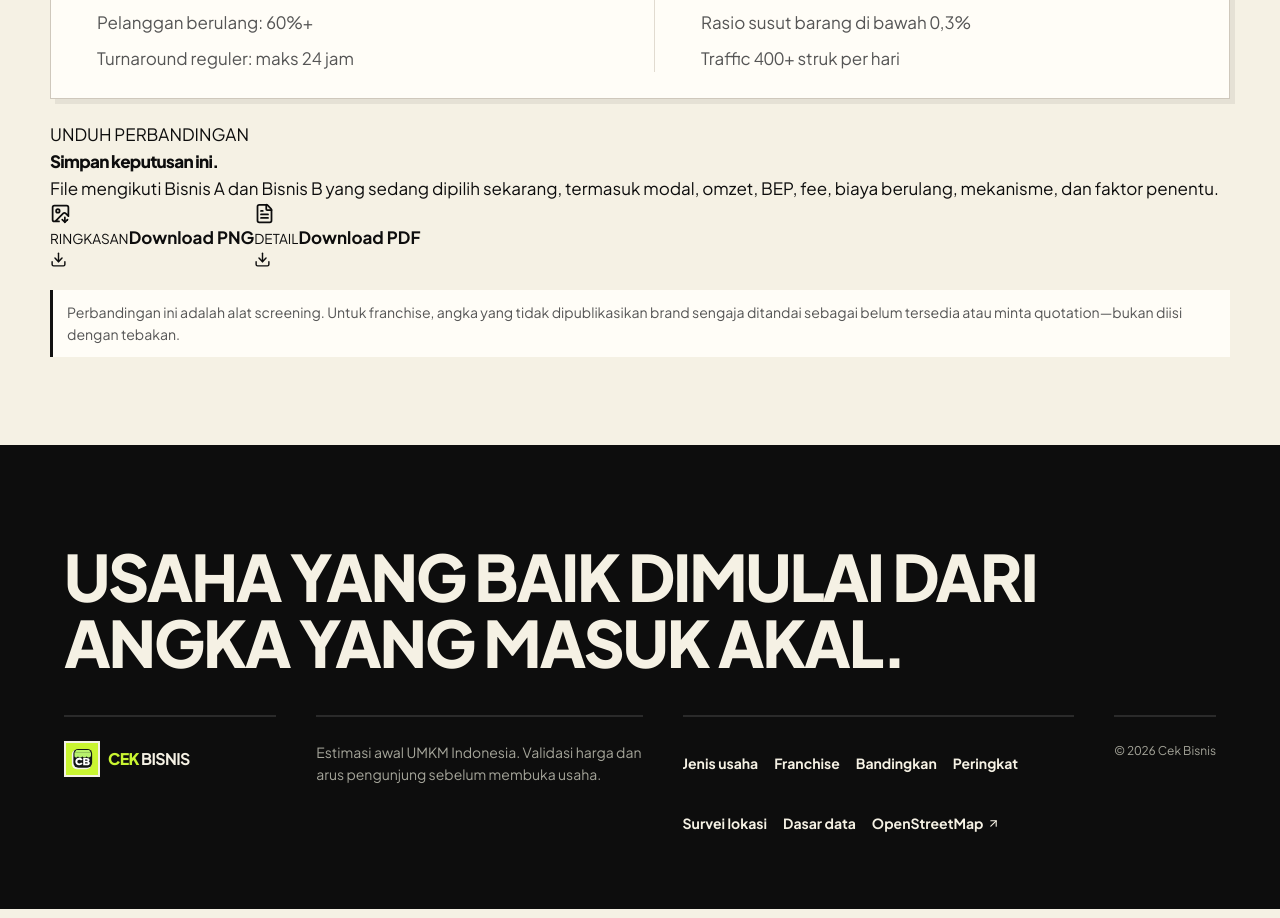
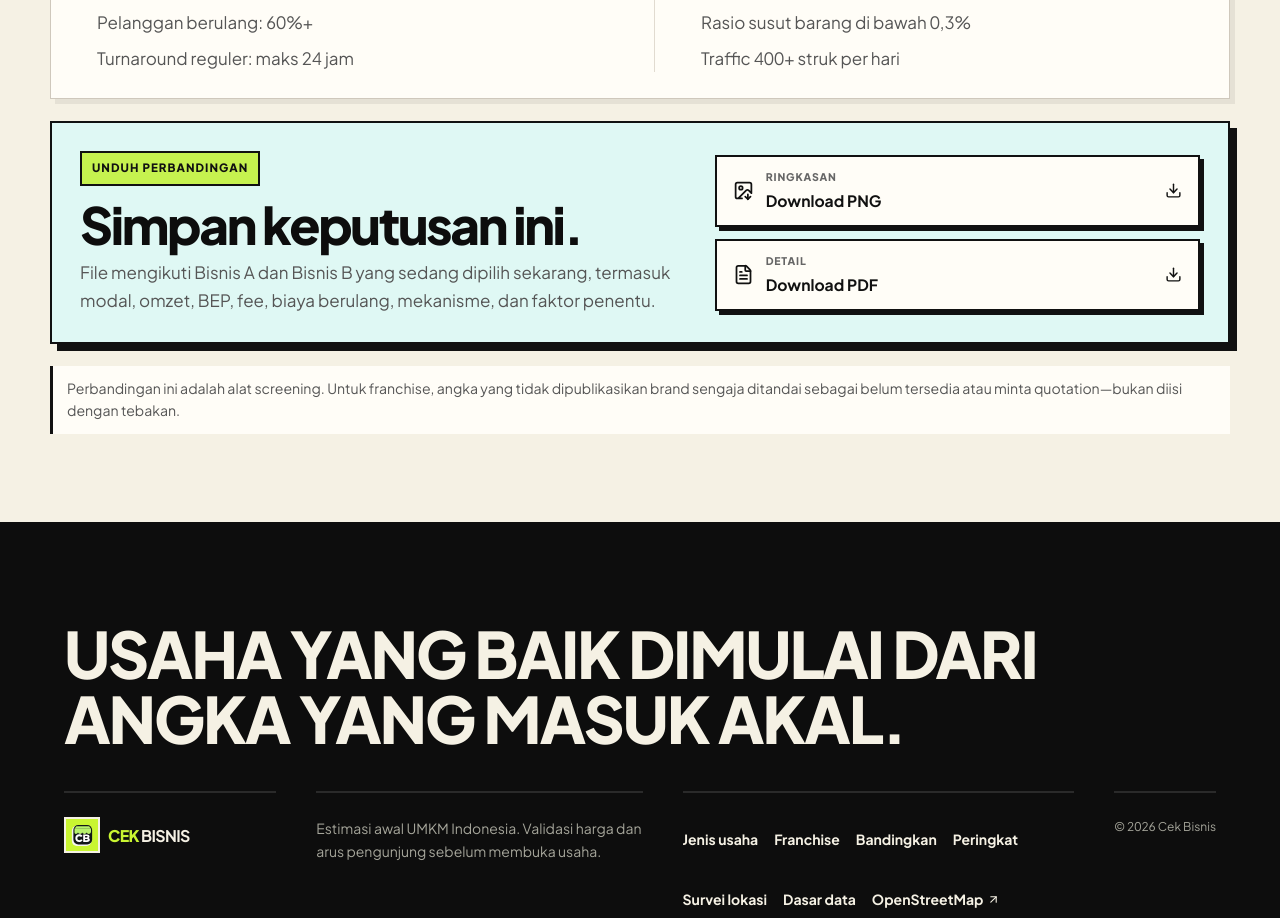
Before and after one commit to ariefzzz5421/cek-bisnis, a Next.js app: page /compare in a window 1280 px wide. Shown: the part 1880-2798 px from the top of the page. Built offline with nearby package versions, Linux system fonts and the light colour scheme.

Commit message:
Style Compare Business download controls

```diff
--- a/components/BusinessCompare.module.css
+++ b/components/BusinessCompare.module.css
@@ -431,6 +431,103 @@
   padding-left: 18px;
 }
 
+.downloads {
+  display: grid;
+  grid-template-columns: minmax(0, 1fr) minmax(320px, 0.8fr);
+  gap: 28px;
+  align-items: center;
+  padding: 28px;
+  border: 2px solid #111;
+  background: #dff8f4;
+  box-shadow: 7px 7px 0 #111;
+}
+
+.downloadIntro > span {
+  display: inline-flex;
+  padding: 6px 10px;
+  border: 2px solid #111;
+  background: #c6f24f;
+  color: #111;
+  font-size: 0.72rem;
+  font-weight: 850;
+  letter-spacing: 0.09em;
+}
+
+.downloadIntro h2 {
+  margin: 14px 0 10px;
+  font-size: clamp(2rem, 4vw, 3.4rem);
+  line-height: 0.95;
+  letter-spacing: -0.045em;
+}
+
+.downloadIntro p {
+  max-width: 660px;
+  margin: 0;
+  color: #555;
+  line-height: 1.65;
+}
+
+.downloadActions {
+  display: grid;
+  gap: 12px;
+}
+
+.downloadActions button {
+  display: grid;
+  grid-template-columns: auto minmax(0, 1fr) auto;
+  align-items: center;
+  gap: 12px;
+  width: 100%;
+  min-height: 70px;
+  padding: 12px 16px;
+  border: 2px solid #111;
+  background: #fffdf7;
+  color: #111;
+  box-shadow: 4px 4px 0 #111;
+  text-align: left;
+  cursor: pointer;
+  transition: transform 120ms linear, box-shadow 120ms linear, background 120ms linear;
+}
+
+.downloadActions button:hover:not(:disabled) {
+  background: #c6f24f;
+  transform: translate(2px, 2px);
+  box-shadow: 2px 2px 0 #111;
+}
+
+.downloadActions button:active:not(:disabled) {
+  transform: translate(4px, 4px);
+  box-shadow: none;
+}
+
+.downloadActions button:disabled {
+  cursor: wait;
+  opacity: 0.62;
+}
+
+.downloadActions button span {
+  display: grid;
+  gap: 2px;
+}
+
+.downloadActions button small {
+  color: #666;
+  font-size: 0.66rem;
+  font-weight: 800;
+  letter-spacing: 0.08em;
+}
+
+.downloadActions button b {
+  font-size: 0.98rem;
+}
+
+.downloadError {
+  margin: 4px 0 0;
+  color: #9d1c1c;
+  font-size: 0.83rem;
+  font-weight: 700;
+}
+
 .disclaimer {
   margin: 0;
 }
@@ -454,7 +551,8 @@
   }
 
   .grid,
-  .detailGrid {
+  .detailGrid,
+  .downloads {
     grid-template-columns: 1fr;
   }
 
@@ -496,4 +594,9 @@
     border-top: 1px solid #e1dbd0;
     border-left: 0;
   }
+
+  .downloads {
+    padding: 20px;
+    box-shadow: 5px 5px 0 #111;
+  }
 }
```
